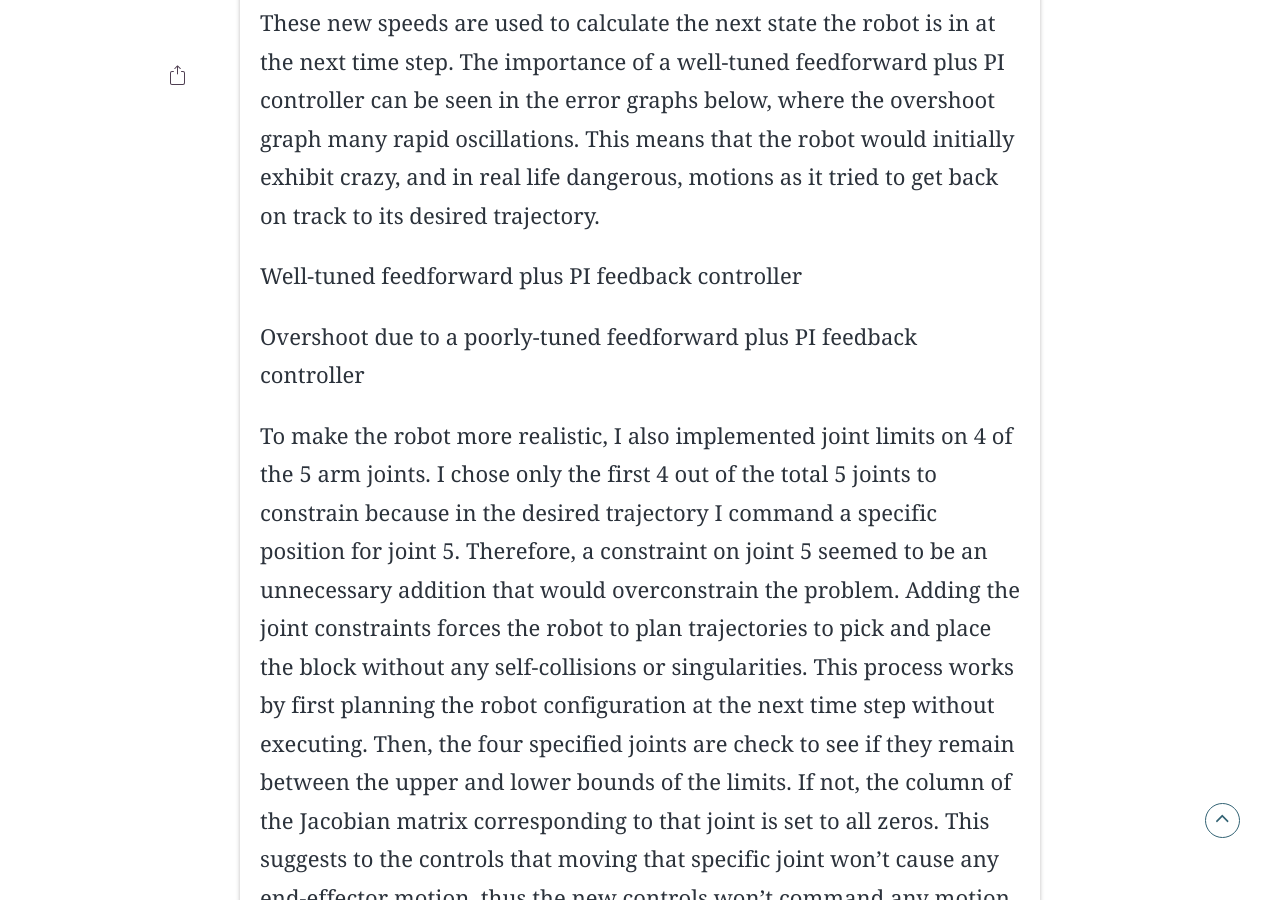
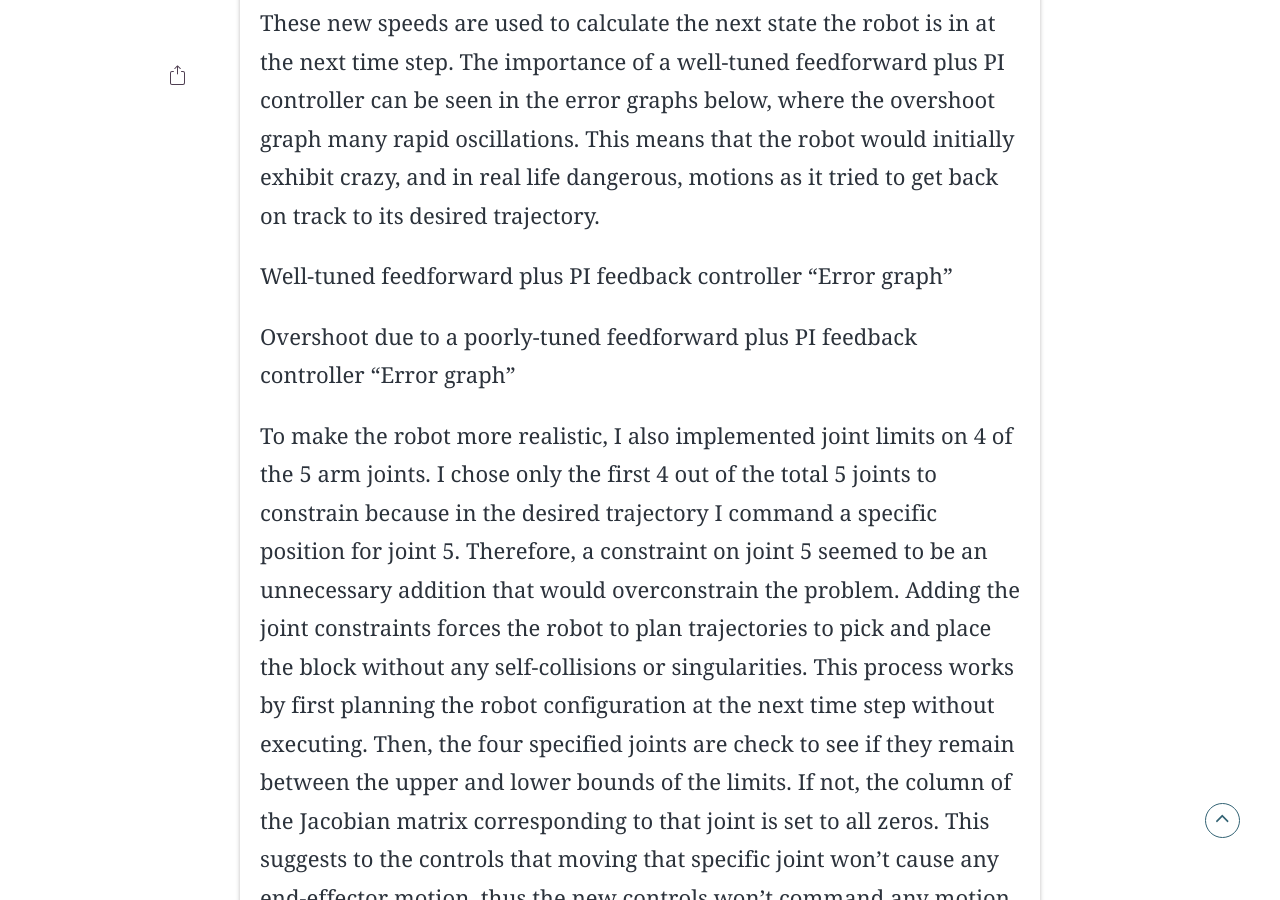
Before and after one commit to megsindelar/megsindelar.github.io, a Jekyll site: the page built from _posts/2019-07-12-Robot-Manipulator.md, in a window 1280 px wide and 900 px high, scrolled down 2093 px. Built offline with Jekyll 4.4.1, drawn with Linux system fonts in a browser that asks for light colours; some web fonts are replaced.

Commit message:
editing posts

```diff
--- a/_posts/2019-07-12-Robot-Manipulator.md
+++ b/_posts/2019-07-12-Robot-Manipulator.md
@@ -27,11 +27,11 @@ The feedback contoller outputs a twist which is then used, in combination with t
 These new speeds are used to calculate the next state the robot is in at the next time step. The importance of a well-tuned feedforward plus PI controller can be seen in the error graphs below, where the overshoot graph many rapid oscillations. This means that the robot would initially exhibit crazy, and in real life dangerous, motions as it tried to get back on track to its desired trajectory.
 
 Well-tuned feedforward plus PI feedback controller
-
+"Error graph"
 
 
 Overshoot due to a poorly-tuned feedforward plus PI feedback controller
-
+"Error graph"
 
 To make the robot more realistic, I also implemented joint limits on 4 of the 5 arm joints. I chose only the first 4 out of the total 5 joints to constrain because in the desired trajectory I command a specific position for joint 5. Therefore, a constraint on joint 5 seemed to be an unnecessary addition that would overconstrain the problem. Adding the joint constraints forces the robot to plan trajectories to pick and place the block without any self-collisions or singularities. This process works by first planning the robot configuration at the next time step without executing. Then, the four specified joints are check to see if they remain between the upper and lower bounds of the limits. If not, the column of the Jacobian matrix corresponding to that joint is set to all zeros. This suggests to the controls that moving that specific joint won't cause any end-effector motion, thus the new controls won't command any motion for that specific joint. The difference between not having joint limits and implementing them are respectively shown below.
 
--- a/_posts/2019-09-12-Pen-Challenge.markdown
+++ b/_posts/2019-09-12-Pen-Challenge.markdown
@@ -4,7 +4,7 @@ read_time: true
 show_date: false
 title: "Robotic Pen Locator"
 # date: 2019-09-12
-img: "posts/Pen_Challenge/robot_pen.png"
+img: "posts/Pen_Challenge/robot_pen3.png"
 tags: [copyright, creativity, neural networks, machine learning, artificial intelligence]
 category: opinion
 author: Meg Sindelar
```
Also changed, not shown: other parts of _posts/2019-07-12-Robot-Manipulator.md (+1 -1 lines).
